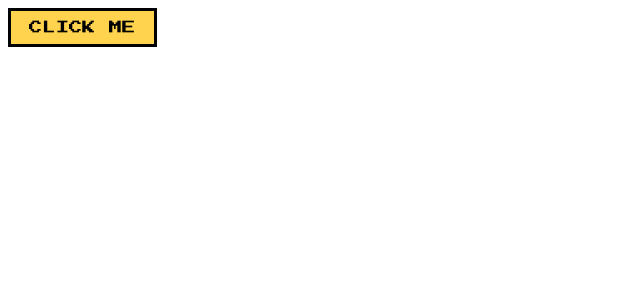
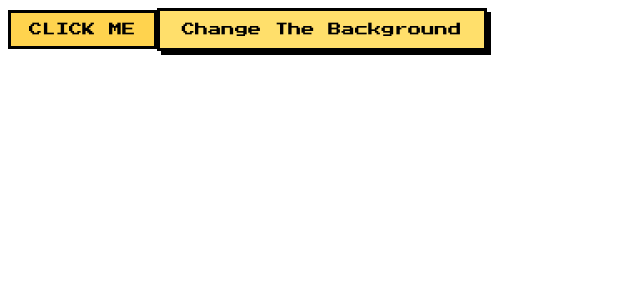
Before and after one commit to AyushSmith00/RetroLib, a React (Vite) app in the folder retroLib/: page / in a window 1280 px wide. Shown: the top 300 px of the page, without its empty margins (0-640 px from the left). Built offline with nearby package versions, Linux system fonts and the light colour scheme.

Commit message:
added retrobackgrounds

```diff
--- a/retroLib/src/App.tsx
+++ b/retroLib/src/App.tsx
@@ -1,9 +1,12 @@
 import { Button } from "./components/Button/Button";
+import {Choosebackground } from "./components/Button/Choosebackground";
 
 function App() {
   return (
     <div>
       <Button onClick={() => alert("the button has been clicked boy")}>Click Me</Button>
+      <Choosebackground>Change The Background</Choosebackground>
+
     </div>
   );
 }
--- /dev/null
+++ b/retroLib/src/components/Button/Background.css
@@ -0,0 +1,14 @@
+.retro-background {
+  padding: 12px 22px;
+  font-family: "Press Start 2P", sans-serif;
+  border: 3px solid black;
+  background: #ffdf6b;
+  cursor: pointer;
+  box-shadow: 4px 4px 0 black;
+  transition: 0.1s;
+}
+
+.retro-background:active {
+  box-shadow: 2px 2px 0 black;
+  transform: translate(2px, 2px);
+}
--- a/retroLib/src/components/Button/Button.css
+++ b/retroLib/src/components/Button/Button.css
@@ -4,20 +4,18 @@
   font-family: "Press Start 2P", monospace;
   padding: 10px 18px;
   border: 3px solid #000;
-  background: #FFD34E; /* retro yellow */
+  background: #FFD34E;
   cursor: pointer;
   text-transform: uppercase;
   image-rendering: pixelated;
   transition: transform 0.1s, box-shadow 0.1s;
 }
 
-/* Hover Effect */
 .retro-btn:hover {
   box-shadow: 4px 4px #000;
   transform: translate(-2px, -2px);
 }
 
-/* Disabled Style */
 .retro-btn:disabled {
   opacity: 0.5;
   cursor: not-allowed;
--- a/retroLib/src/components/Button/Button.tsx
+++ b/retroLib/src/components/Button/Button.tsx
@@ -2,9 +2,9 @@ import React from "react";
 import "./Button.css";
 
 type ButtonProps = {
-  children: React.ReactNode;   // text inside the button
-  onClick?: () => void;        // optional click function
-  disabled?: boolean;          // disable button
+  children: React.ReactNode;
+  onClick?: () => void;
+  disabled?: boolean;
 };
 
 export const Button: React.FC<ButtonProps> = ({ children, onClick, disabled }) => {
--- /dev/null
+++ b/retroLib/src/components/Button/Choosebackground.tsx
@@ -0,0 +1,26 @@
+import React, {useState} from "react";
+import "./Background.css"
+
+export const Choosebackground: React.FC<{ children: React.ReactNode}> = ({children}) => {
+
+    const retrobackgrounds = [
+        "linear-gradient(135deg, #ff8a00, #e52e71)",
+        "linear-gradient(135deg, #00c6ff, #0072ff)",
+        "repeating-linear-gradient(45deg, #000, #000 10px, #222 10px, #222 20px)",
+        "repeating-linear-gradient(90deg, #f00, #f00 10px, #ff0 10px, #ff0 20px)",
+    ];
+
+    const [index, setIndex] = useState(0);
+
+    const ChangeBackground = () => {
+        const switchBackground  = (index + 1) % retrobackgrounds.length;
+        document.body.style.background = retrobackgrounds[index];
+        setIndex(switchBackground)
+    }
+
+    return (
+        <button className="retro-background" onClick={ChangeBackground}>
+            {children}
+        </button>
+    )
+}
```
